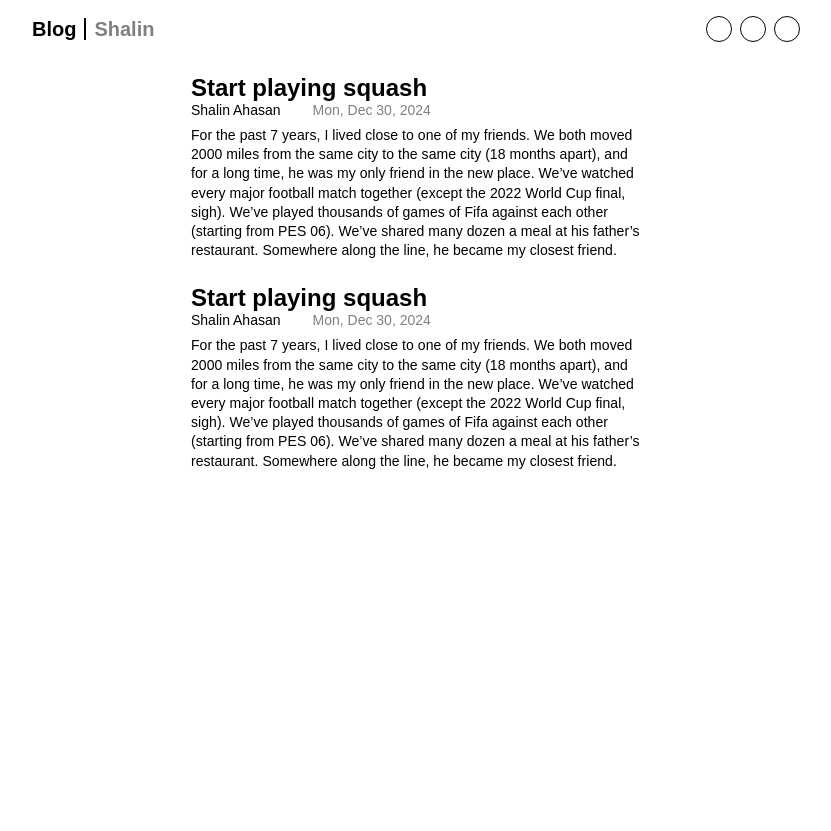
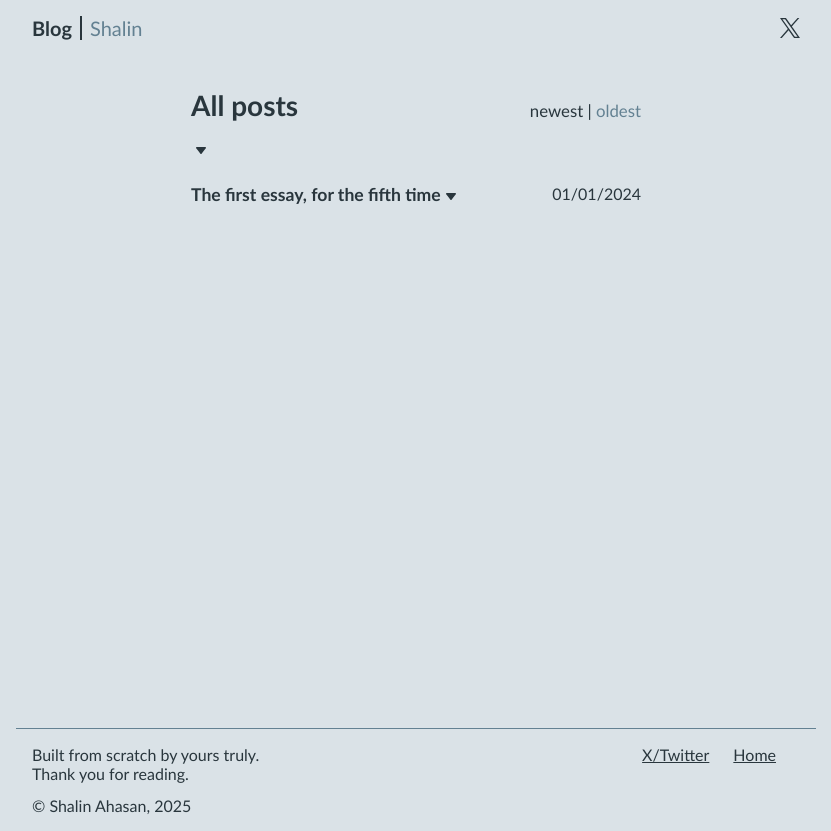
Before and after one commit to shal-in/blog, a Flask app: template templates/index.html in a window 1280 px wide. Shown: the whole page, without its empty margins (224-1055 px from the left). Before the commit the page ends 469 px from the top, so only its background shows below. Run offline with Flask 3, Linux system fonts and the light colour scheme; the template is opened without the code that fills it, so the values that code supplies are empty; parts of the project's set-up code (start-up, migrations or seed data) failed here and were passed over.

Commit message:
completed app. need to add essays now

```diff
--- a/app.py
+++ b/app.py
@@ -1,4 +1,4 @@
-from flask import Flask, render_template, redirect, url_for, jsonify
+from flask import Flask, render_template, redirect, url_for, jsonify, request
 import firebase_admin
 from firebase_admin import credentials, firestore
 import google.auth
--- a/static/index.js
+++ b/static/index.js
@@ -1,20 +1,77 @@
 const essayPreviewEls = document.querySelectorAll(".essay-preview");
 
 essayPreviewEls.forEach(essayPreviewEl => {
-    let titleEl = essayPreviewEl.querySelector(".title");
-    let metadataEl = essayPreviewEl.querySelector(".metadata");
-    let textEl = essayPreviewEl.querySelector(".text-container");
-    essayPreviewEl.addEventListener("mouseover", () => {
-        titleEl.style.color = "gray";
-        metadataEl.style.color = "gray";
-        textEl.style.color = "gray";
+    let titleContainerEl = essayPreviewEl.querySelector(".title-container");
+    let titleSVGEl = titleContainerEl.querySelector("svg");
+    let textContainerEl = essayPreviewEl.querySelector(".text-container");
 
-        essayPreviewEl.style.cursor = "pointer";
+    titleContainerEl.addEventListener("click", () => {
+        showEssayPreview(essayPreviewEl);
+    });
+
+    essayPreviewEl.addEventListener("keydown", (event) => {
+        if (document.activeElement === essayPreviewEl) {
+            if (event.key === "Enter" && titleSVGEl.classList.contains("active")){
+                textContainerEl.click();
+            }
+            else if (event.key === "Enter" || event.key === " ") {
+                event.preventDefault();
+                showEssayPreview(essayPreviewEl);
+            }
+        }
     })
 
-    essayPreviewEl.addEventListener("mouseout", () => {
-        titleEl.style.color = "black";
-        metadataEl.style.color = "black";
-        textEl.style.color = "black";
-    })
+});
+
+function showEssayPreview(essayPreviewEl) {
+    const titleContainerEl = essayPreviewEl.querySelector(".title-container");
+    const titleSVGEl = titleContainerEl.querySelector("svg");
+    const textContainerEl = essayPreviewEl.querySelector(".text-container");
+
+    titleSVGEl.classList.toggle("active");
+
+    if (textContainerEl.classList.contains("active")) {
+        // Collapse
+        textContainerEl.style.maxHeight = textContainerEl.scrollHeight + "px"; // Set to scrollHeight first
+        requestAnimationFrame(() => {
+            textContainerEl.style.maxHeight = "0"; // Then collapse
+            textContainerEl.style.opacity = 0;
+        });
+        textContainerEl.classList.remove("active");
+    } else {
+        // Expand
+        textContainerEl.style.maxHeight = "0"; // Set to 0 first
+        textContainerEl.style.opacity = 0; // Make sure it's hidden
+        requestAnimationFrame(() => {
+            textContainerEl.style.maxHeight = textContainerEl.scrollHeight + "px"; // Expand smoothly
+            textContainerEl.style.opacity = 1;
+        });
+        textContainerEl.classList.add("active");
+    }
+}
+
+
+const sortEl = document.querySelector(".sort");
+const newestEl = sortEl.querySelector(".newest");
+const oldestEl = sortEl.querySelector(".oldest");
+const previewListEl = document.querySelector(".preview-list");
+
+newestEl.addEventListener("click", () => {
+    console.log("newest");
+    if (previewListEl.classList.contains("oldest")) {
+        previewListEl.classList.remove("oldest");
+
+        newestEl.classList.toggle("active");
+        oldestEl.classList.toggle("active");
+    }
 })
+
+oldestEl.addEventListener("click", () => {
+    console.log("oldest");
+    if (!previewListEl.classList.contains("oldest")) {
+        previewListEl.classList.add("oldest");
+
+        newestEl.classList.toggle("active");
+        oldestEl.classList.toggle("active");
+    }
+})
--- a/static/main.js
+++ b/static/main.js
@@ -16,7 +16,7 @@
             footnotesTitleSVGEl.removeAttribute("active");
             footnotesListEl.removeAttribute("active");
         }
-    })
+    });
 
     footnotesTitleEl.addEventListener("mouseover", () => {
         footnotesTitleEl.style.cursor = "pointer";
--- a/static/styles.css
+++ b/static/styles.css
@@ -1,17 +1,26 @@
 *{
     margin: 0;
     padding: 0;
+}
+
+:root{
+    --background: #DAE2E7;
+    --black-text: #29363D;
+    --grey-text: #638192;
 }
 
 body{
     max-width: 800px;
     min-height: 95vh;
     margin: auto;
-    /* border: 1px solid black; */
+    font-size: 16px;
+    font-family: Arial, Helvetica, sans-serif;
+    font-family: "Trebuchet MS", sans-serif;
 
-    font-size: 14px;
-    font-family: Arial, Helvetica, sans-serif;
+    background-color: var(--background);
+    color: var(--black-text);
 }
+
 
 @media  (max-width: 480px) {
     body{
@@ -25,75 +34,95 @@
     justify-content: space-between;
     align-items: center;
     padding: 1rem;
+
+    margin-bottom: 1rem;
 }
 
 .header h2{
     font-size: 1.25rem;
+    font-weight: normal;
 }
 
 .header .home{
-    border-right: 2px solid black;
+    color: var(--black-text);
+    border-right: 2px solid var(--black-text);
     padding-right: 0.5rem;
+    font-weight: bold;
 }
 
-.header .home:hover{
+.header h2:hover{
     cursor: pointer;
 }
 
 .header .portfolio{
-    color: gray;
+    color: var(--grey-text);
     padding-left: 0.5rem;
-}
-
-.header .portfolio:hover{
-    color: black;
-    cursor: pointer;
 }
 
 .header .navigation{
     display: flex;
+    align-items: center;
+    justify-content: center;
 }
 
 .header .navigation .button{
-    height: 24px;
-    width: 24px;
-    border: 1px solid black;
-    border-radius: 100%;
-    margin-left: 0.5rem
+    fill: var(--black-text);
+    width: auto;
+    /* border-radius: 100%; */
+    margin-left: 0.5rem;
+    display: flex;
+    justify-content: center;
+    align-items: center;
+    transition: 0.3s fill ease;
 }
 
+.header .navigation .button:hover{
+    fill: var(--grey-text);
+    cursor: pointer;
+}
+
+.header .navigation .button svg{
+    height: 1.25rem;
+    width: auto;
+}
+
+
 /* Essay container */
-.essay{
+.content{
     max-width: 450px;
+    min-height: 76vh;
     padding: 1rem;
     margin: auto;
+
+    /* border: 1px solid black; */
 }
 
-.essay figure {
-    text-align: center; /* Center the image and caption */
-    margin: 2rem 0; /* Add spacing around the figure */
-    width: 100%;
-    height: auto;
-
+/* Index content header (all posts) */
+.content-header{
+    display: flex;
+    justify-content: space-between;
+    margin-bottom: 1rem;
 }
 
-.essay figure img{
-    width: 100%;
-    height: auto;
+.content-header .text{
+    font-size: 1.75rem;
+    color: var(--black-text);
 }
 
-.essay figcaption {
-    font-size: 0.75rem; /* Adjust the font size */
-    color: #555; /* Optional: Set a color for the caption */
-    margin-top: 0.25rem; /* Space between image and caption */
-    text-align: start;
+.content-header .buttons{
+    display: flex;
+    align-items: end;
+    padding-bottom: 1px;
+    font-size: 1.05rem;
 }
+
 /* Title */
 .title-container{
-    margin-bottom: 1.25rem;
+    /* border: 1px solid red; */
 }
 .title-container .title{
     font-size: 1.5rem;
+    color: var(--black-text);
 }
 
 .title-container .metadata{
@@ -102,23 +131,119 @@
 
 .title-container .metadata p{
     margin-right: 2rem;
+    font-size: 0.75rem;
 }
 
 .title-container .metadata .date{
-    color: gray;
+    color: var(--grey-text);
+    font-style: italic;
+}
+
+.title-container .metadata .share{
+    transition: 0.3s color ease;
 }
 
 .title-container .metadata .share:hover{
-    color: gray;
+    color: var(--grey-text);
     cursor: pointer;
 }
 
+/* Essay preview */
+.preview-list{
+    display: flex;
+    flex-direction: column;
+}
+
+.preview-list.oldest{
+    flex-direction: column-reverse;
+}
+
+.sort span{
+    color: var(--grey-text);
+    transition: color 0.3s ease;
+}
+
+.sort span:hover{
+    cursor: pointer;
+}
+
+.sort span.active{
+    color: var(--black-text)
+}
+
+.essay-preview{
+    /* border: 1px solid black; */
+    margin-bottom: 0.75rem;
+}
+
+.essay-preview .title-container {
+    display: flex;
+    /* align-items: end; */
+}
+
+.essay-preview .title-container .title{
+    font-size: 1.1rem;
+    max-width: 80%;
+    overflow: hidden; /* Prevent overflow issues */
+
+}
+
+.essay-preview .title-container .title:hover,
+.essay-preview .title-container svg:hover {
+    cursor: pointer;
+}
+
+.essay-preview .title-container svg {
+    transition: 0.3s transform ease;
+    margin-left: 5px;
+    margin-bottom: 1px;
+    fill: var(--black-text);
+}
+
+.essay-preview .title-container svg.active {
+    transform: rotate(-180deg);
+}
+
+.essay-preview .title-container .date {
+    margin-bottom: 2px;
+    margin-left: auto;
+}
+
+.essay-preview .text-container {
+    max-height: 0; /* Collapsed by default */
+    opacity: 0; /* Hidden by default */
+    overflow: hidden; /* Hide overflowing content */
+    transition: max-height 0.3s ease, opacity 0.3s ease; /* Smooth transition */
+}
+
+.essay-preview .text-container.active {
+    max-height: 500px; /* Adjust to fit content height */
+    opacity: 1; /* Fully visible */
+}
+
+
+.essay-preview .read-more{
+    color: var(--grey-text);
+}
+
+.essay-preview .text-container:hover{
+    cursor: pointer;
+    color: var(--grey-text);
+}
 /* Essay */
 .text-container p, .authors-note p{
     min-height: 1rem;
-    line-height: 1.2rem;
-    letter-spacing: 0.05px;
+    line-height: 1.5rem;
+    letter-spacing: 0.025rem;
     margin-bottom: 0.6rem;
+}
+
+.text-container p:last-of-type, .authors-note p:last-of-type{
+    margin-bottom: 0px;
+}
+
+.text-container{
+    margin-top: 0.8rem;
 }
 
 
@@ -129,7 +254,7 @@
     display: flex;
     align-items: center;
     max-width: 100px;
-    margin-top: 1.5rem;
+    margin-top: 1.2rem;
 }
 
 .footnotes .title svg{
@@ -149,7 +274,6 @@
     overflow: hidden;
     min-height: 0px;
     max-width: 85%;
-    border: 1px solid red;
     margin-left: 1.5rem;
     transition: opacity 0.5s ease, height 0.5s ease;
 }
@@ -176,7 +300,41 @@
 
 /* Authors note */
 .authors-note p{
-    color: grey;
+    color: var(--grey-text);
+}
+
+/* Footer */
+.footer{
+    min-height: 20px;
+    display: flex;
+    justify-content: space-between;
+    padding: 1rem;
+    margin-top: 1rem;
+    border-top: 1px solid var(--grey-text);
+}
+
+.footer .left .copyright{
+    margin-top: 0.8rem;
+}
+
+.footer .right{
+    display: flex;
+}
+
+.footer .right .button{
+    margin-right: 1.5rem;
+    text-decoration: underline;
+    max-height: 1.5rem;
+    transition: color 0.3s ease;
+}
+
+.footer .right .button:hover{
+    color: var(--grey-text);
+    cursor: pointer;
+}
+
+#random{
+    margin-right: 0;
 }
 
 /* Text styles */
@@ -190,12 +348,12 @@
 
 /* Dividers */
 .primary-divider, .secondary-divider{
-    margin-top: 1.5rem;
-    margin-bottom: 1.5rem;
+    margin-top: 1.2rem;
+    margin-bottom: 1.2rem;
 }
 .primary-divider{
     height: 0.1px;
-    background-color: grey;
+    background-color: var(--grey-text);
 }
 
 .secondary-divider{
@@ -208,5 +366,5 @@
     height: 4px;
     width: 4px;
     border-radius: 100%;
-    background-color: grey;
+    background-color: var(--grey-text);
 }
--- /dev/null
+++ b/templates/base.html
@@ -0,0 +1,61 @@
+<!DOCTYPE html>
+<html lang="en">
+<head>
+    <meta charset="UTF-8">
+    <meta name="viewport" content="width=device-width, initial-scale=1.0">
+    <link rel="stylesheet" href="/static/styles.css">
+    {% block stylesheets %}{% endblock %}
+
+    <link rel="icon" href="/static/favicon/favicon.ico" type="image/x-icon">
+    <link rel="icon" sizes="16x16" href="/static/favicon/favicon-16x16.png">
+    <link rel="icon" sizes="32x32" href="/static/favicon/favicon-32x32.png">
+    <link rel="icon" sizes="192x192" href="/static/favicon/android-chrome-192x192.png">
+    <link rel="icon" sizes="512x512" href="/static/favicon/android-chrome-512x512.png">
+    <link rel="manifest" href="/static/favicon/site.webmanifest">
+    <link rel="apple-touch-icon" href="/static/favicon/apple-touch-icon.png">
+    <title>{% block title %}{% endblock %} | Shalin Ahasan</title>
+</head>
+<body>
+    <div class="header">
+        <h2 class="link confirm" href="/home"><span class="home">Blog</span><span class="portfolio">Shalin</span></h2>
+        <div class="navigation">
+            <!-- <div class="button"></div> -->
+            <div class="button link" id="x" href="https://x.com/shalin_1">
+                <svg width="24" height="24" viewBox="0 0 24 24" xmlns="http://www.w3.org/2000/svg">
+                    <g clip-path="url(#clip0_81_45)">
+                    <path d="M14.2737 10.1635L23.2022 0H21.0872L13.3312 8.82302L7.14122 0H0L9.36257 13.3432L0 23.9999H2.11503L10.3002 14.6805L16.8387 23.9999H23.9799M2.87839 1.56189H6.12767L21.0856 22.5148H17.8355"/>
+                    </g>
+                    <defs>
+                    <clipPath id="clip0_81_45">
+                    <rect width="23.9799" height="24" fill="white"/>
+                    </clipPath>
+                    </defs>
+                    </svg>
+            </div>
+        </div>
+
+    </div>
+
+    <div class="content">
+        {% block content %}{% endblock %}
+    </div>
+
+    <div class="footer">
+        <div class="left">
+            <p>Built from scratch by yours truly.</p>
+            <p>Thank you for reading.</p>
+            <p class="copyright">&copy; Shalin Ahasan, <span class=year>2025</span></p>
+        </div>
+
+        <div class="right">
+            <div class="button link" id="twitter" href="https://x.com/shalin_1">X/Twitter</div>
+            <div class="button link" id="home" href="/">Home</div>
+            <!-- <div class="button" id="portfolio">Portfolio</div> -->
+            <!-- <div class="button link" id="random" href="/random">Random post</div> -->
+        </div>
+    </div>
+
+    <script src="/static/universal.js"></script>
+    {% block scripts %}{% endblock %}
+</body>
+</html>
--- a/templates/index.html
+++ b/templates/index.html
@@ -1,65 +1,68 @@
-<!DOCTYPE html>
-<html lang="en">
-<head>
-    <meta charset="UTF-8">
-    <meta name="viewport" content="width=device-width, initial-scale=1.0">
-    <link rel="stylesheet" href="/static/styles.css">
-    <link rel="icon" href="{{ url_for('static', filename='favicon/favicon.ico') }}" type="image/x-icon">
-    <link rel="icon" sizes="16x16" href="{{ url_for('static', filename='favicon/favicon-16x16.png') }}">
-    <link rel="icon" sizes="32x32" href="{{ url_for('static', filename='favicon/favicon-32x32.png') }}">
-    <link rel="icon" sizes="192x192" href="{{ url_for('static', filename='favicon/android-chrome-192x192.png') }}">
-    <link rel="icon" sizes="512x512" href="{{ url_for('static', filename='favicon/android-chrome-512x512.png') }}">
-    <link rel="manifest" href="{{ url_for('static', filename='favicon/site.webmanifest') }}">
-    <link rel="apple-touch-icon" href="{{ url_for('static', filename='favicon/apple-touch-icon.png') }}">
-    <style>
-        .title-container{
-            margin-bottom: 0.5rem;
-        }
-        .essay-preview{
-            margin-bottom: 1.5rem;
-        }
-    </style>
-    <title>Blog | Shalin Ahasan</title>
-</head>
-<body>
-    <div class="header">
-        <h2><span class="home">Blog</span><span class="portfolio">Shalin</span></h2>
-        <div class="navigation">
-            <div class="button"></div>
-            <div class="button"></div>
-            <div class="button"></div>
+{% extends "base.html" %}
+
+{% block title %}
+    Blog
+{% endblock %}
+
+{% block stylesheets %}
+
+{% endblock %}
+
+{% block content %}
+<div class="content-header">
+    <h2 class="text">All posts</h2>
+    <div class="buttons">
+        <div class="sort"><span class="newest active">newest</span> | <span class="oldest">oldest</span></div>
+    </div>
+</div>
+
+<div class="preview-list">
+    <div class="essay-preview" tabindex="0">
+        <div class="title-container">
+            <h1 class="title"><!--  --><span><svg width="10" height="7" viewBox="0 0 10 7" xmlns="http://www.w3.org/2000/svg">
+                <path fill-rule="evenodd" clip-rule="evenodd" d="M9.843 1.211C9.951 1.07 10 0.911 10 0.755C10 0.366 9.694 0 9.251 0H0.75C0.305 0 0 0.367 0 0.755C0 0.912 0.0499999 1.071 0.159 1.212C1.362 2.766 3.411 5.411 4.417 6.71C4.559 6.894 4.777 7 5.009 7C5.239 7 5.458 6.893 5.6 6.709C6.602 5.41 8.644 2.764 9.843 1.211Z"/>
+            </svg></span></h1>
+            <p class="date"><!--  --></p>
+        </div>
+
+        <div class="text-container link" href="/abcd">
+            <p><!--  -->... <span class="read-more">Read more</span></p>
         </div>
     </div>
 
-    <div class="essay">
-        <div class="essay-preview link" id="1234" href="start-playing-squash">
-            <div class="title-container">
-                <h1 class="title">Start playing squash</h1>
-                <div class="metadata">
-                    <p class="name">Shalin Ahasan</p>
-                    <p class="date">Mon, Dec 30, 2024</p>
-                </div>
-            </div>
-            <div class="text-container">
-                <p>For the past 7 years, I lived close to one of my friends. We both moved 2000 miles from the same city to the same city (18 months apart), and for a long time, he was my only friend in the new place. We’ve watched every major football match together (except the 2022 World Cup final, sigh). We’ve played thousands of games of Fifa against each other (starting from PES 06). We’ve shared many dozen a meal at his father’s restaurant. Somewhere along the line, he became my closest friend.</p>
-            </div>
-        </div>
-        <div class="essay-preview" id="1234">
-            <div class="title-container">
-                <h1 class="title">Start playing squash</h1>
-                <div class="metadata">
-                    <p class="name">Shalin Ahasan</p>
-                    <p class="date">Mon, Dec 30, 2024</p>
-                </div>
-            </div>
-            <div class="text-container">
-                <p>For the past 7 years, I lived close to one of my friends. We both moved 2000 miles from the same city to the same city (18 months apart), and for a long time, he was my only friend in the new place. We’ve watched every major football match together (except the 2022 World Cup final, sigh). We’ve played thousands of games of Fifa against each other (starting from PES 06). We’ve shared many dozen a meal at his father’s restaurant. Somewhere along the line, he became my closest friend.</p>
-            </div>
+    <div class="essay-preview" tabindex="0">
+        <div class="title-container">
+            <h1 class="title">The first essay, for the fifth time<span><svg width="10" height="7" viewBox="0 0 10 7" xmlns="http://www.w3.org/2000/svg">
+                <path fill-rule="evenodd" clip-rule="evenodd" d="M9.843 1.211C9.951 1.07 10 0.911 10 0.755C10 0.366 9.694 0 9.251 0H0.75C0.305 0 0 0.367 0 0.755C0 0.912 0.0499999 1.071 0.159 1.212C1.362 2.766 3.411 5.411 4.417 6.71C4.559 6.894 4.777 7 5.009 7C5.239 7 5.458 6.893 5.6 6.709C6.602 5.41 8.644 2.764 9.843 1.211Z"/>
+            </svg></span></h1>
+            <p class="date">01/01/2024</p>
         </div>
 
+        <div class="text-container link" href="/the-first-essay-for-the-fifth-time">
+            <p>At uni, I picked up a lot of new skills, both technical and social. But one thing I didn’t get good at was writing. It’s something that’s bothered me ever since... <span class="read-more">Read more</span></p>
+        </div>
     </div>
 
-    <script src="/static/universal.js"></script>
+
+
+</div>
+{% endblock %}
+
+{% block scripts %}
     <script src="/static/index.js"></script>
-</body>
-</html>
+{% endblock %}
+
+
+<!-- EXAMPLE ESSAY PREVIEW -->
+<div class="essay-preview" tabindex="0">
+    <div class="title-container">
+        <h1 class="title"><!--  --><span><svg width="10" height="7" viewBox="0 0 10 7" xmlns="http://www.w3.org/2000/svg">
+            <path fill-rule="evenodd" clip-rule="evenodd" d="M9.843 1.211C9.951 1.07 10 0.911 10 0.755C10 0.366 9.694 0 9.251 0H0.75C0.305 0 0 0.367 0 0.755C0 0.912 0.0499999 1.071 0.159 1.212C1.362 2.766 3.411 5.411 4.417 6.71C4.559 6.894 4.777 7 5.009 7C5.239 7 5.458 6.893 5.6 6.709C6.602 5.41 8.644 2.764 9.843 1.211Z"/>
+        </svg></span></h1>
+        <p class="date"><!--  --></p>
+    </div>
+
+    <div class="text-container link" href="/abcd">
+        <p><!--  -->... <span class="read-more">Read more</span></p>
+    </div>
+</div>
```
Also changed, not shown: templates/duplicate-essay.html (added, +32 -0 lines), templates/template.html (deleted, +0 -73 lines), templates/the-first-essay-for-the-fifth-time.html (added, +36 -0 lines), sentence.png (deleted), 1 other file.
